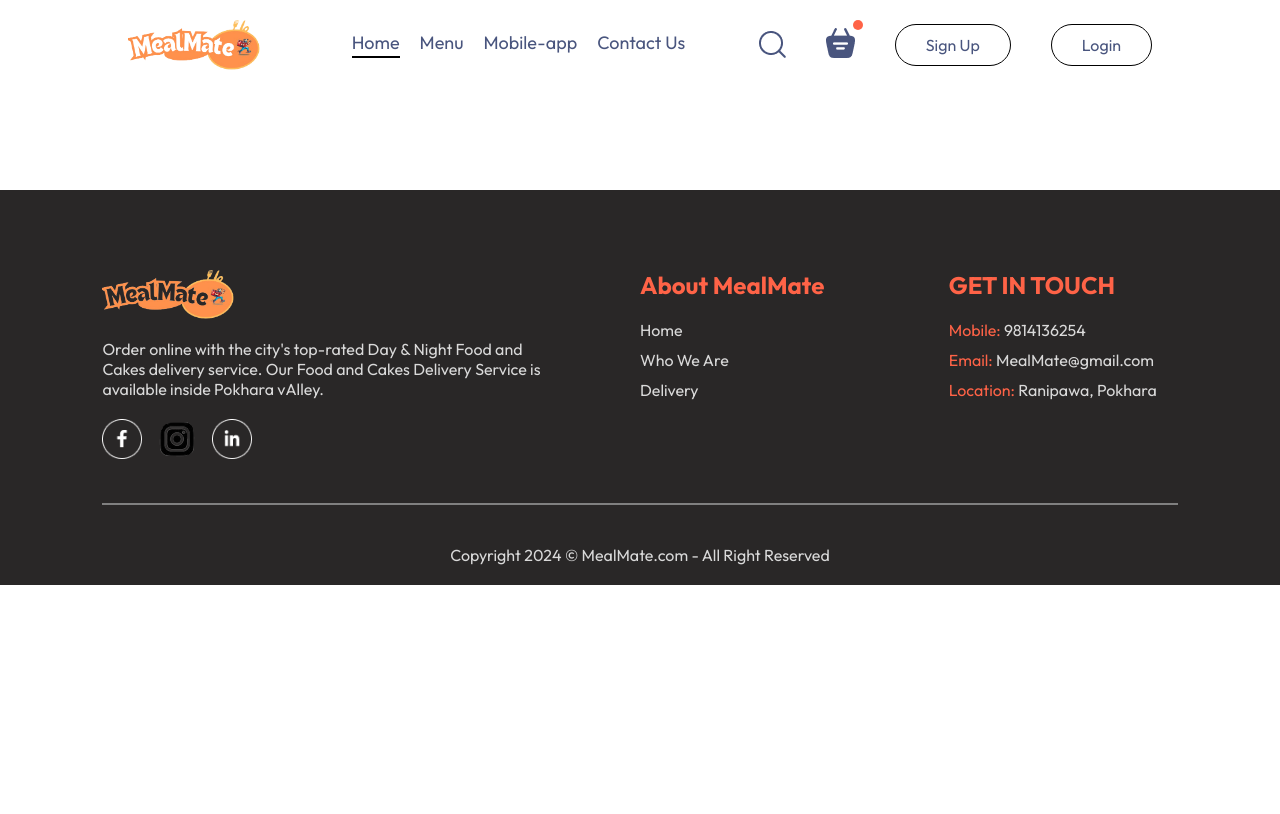
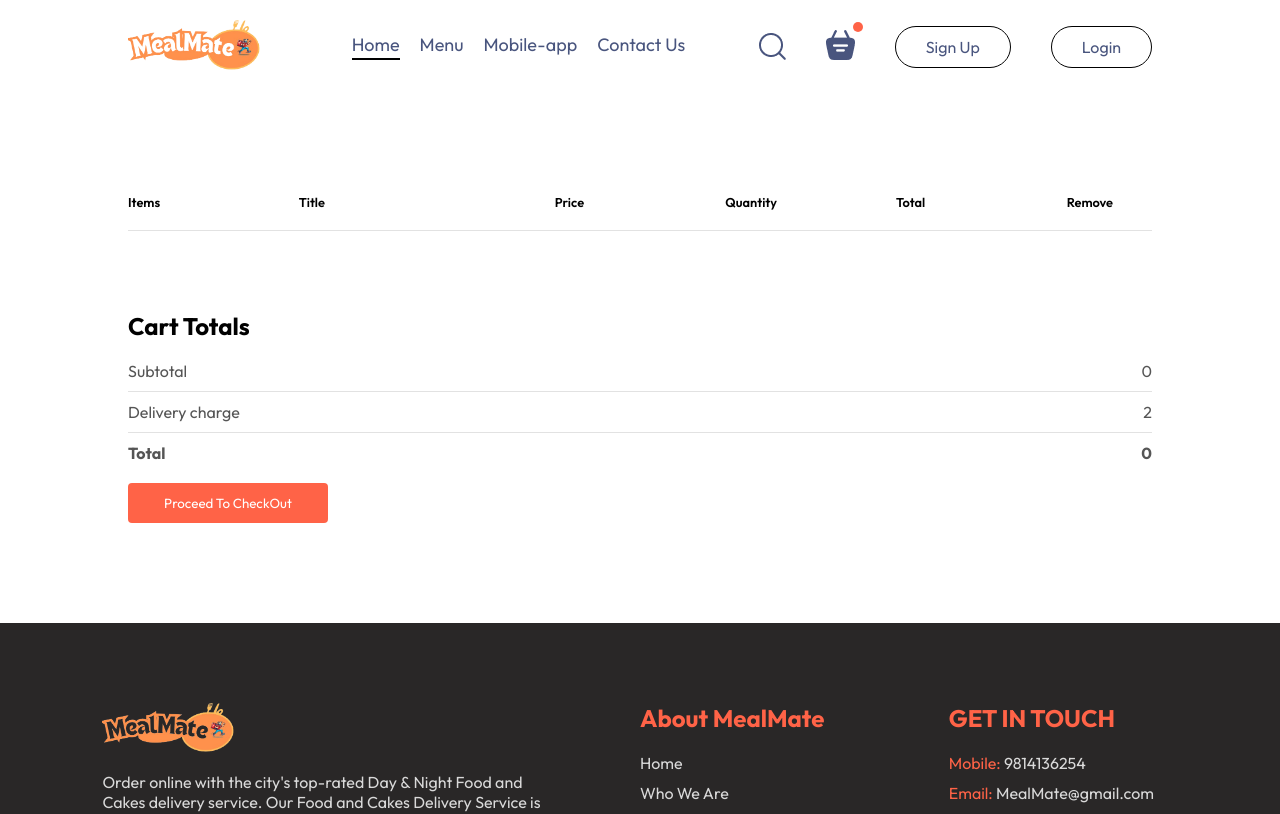
Before and after one commit to biswaslohani123/MealMate, a React (Vite) app in the folder Frontend/: page /Cart in a window 1280 px wide. Shown: the top 814 px of the page. Built offline with nearby package versions, Linux system fonts and the light colour scheme.

Commit message:
cart page

```diff
--- a/Frontend/src/components/FoodDisplay/FoodDisplay.jsx
+++ b/Frontend/src/components/FoodDisplay/FoodDisplay.jsx
@@ -1,9 +1,10 @@
 import React, { useContext } from "react";
 import "./FoodDisplay.css";
+
+import FoodItem from "../FoodItem/FoodItem";
 import { StoreContext } from "../../context/StoreContext";
-import FoodItem from "../FoodItem/FoodItem";
 
-const FoodDisplay = () => {
+const FoodDisplay = ({category}) => {
   const { food_list } = useContext(StoreContext);
   return (
     <div>
@@ -11,6 +12,8 @@ const FoodDisplay = () => {
         <h2>Our Dishes</h2>
         <div className="food-display-list">
           {food_list.map((item, index) => {
+            if (category==="All" || category===item.category) {
+
               return (
                 <FoodItem
                   key={index}
@@ -21,6 +24,7 @@ const FoodDisplay = () => {
                   image={item.image}
                 />
               );
+            }
           })}
         </div>
       </div>
--- a/Frontend/src/components/FoodItem/FoodItem.jsx
+++ b/Frontend/src/components/FoodItem/FoodItem.jsx
@@ -20,7 +20,7 @@ const FoodItem = ({ id, name, price, description, image }) => {
                 ?<img className='add' onClick={() => addToCart(id)} src={assets.add_icon_white} alt="" />
                 :<div className='food-item-counter'>
                     <img onClick={()=> removeFromCart(id)} src={assets.remove_icon_red} alt="" />
-                    <p>{cartItems(id)}</p>
+                    <p>{cartItems[id]}</p>
                     <img onClick={()=> addToCart(id)}  src={assets.add_icon_green} alt="" />
                 </div>
             }
--- a/Frontend/src/components/Navbar/Navbar.jsx
+++ b/Frontend/src/components/Navbar/Navbar.jsx
@@ -12,7 +12,7 @@ const Navbar = ({setShowlogin, setIsSignUp}) => {
 
   return (
     <div className='navbar'>
-        <img src={assets.logo} alt="MealMate Logo" className='logo' />
+        <Link to='/'><img src={assets.logo} alt="MealMate Logo" className='logo' /></Link>
         <ul className="navbar-menu">
             <Link to='/' onClick={() => setMenu("Home")} className={menu === "Home"?"active":""}>Home</Link>
             <a href='#explore-menu' onClick= {() => setMenu("Menu")}className={menu === "Menu"?"active":""}>Menu</a>
@@ -22,7 +22,7 @@ const Navbar = ({setShowlogin, setIsSignUp}) => {
         <div className="navbar-right">
             <img src={assets.search_icon} alt="" />
             <div className="navbar-search-icon">
-                <img src={assets.basket_icon} alt="" />
+                <Link to='/cart'><img src={assets.basket_icon} alt="" /></Link>
                 <div className="dot"></div>
             </div>
             <button onClick={() => setIsSignUp(true)}>Sign Up</button>
--- a/Frontend/src/pages/Cart/Cart.css
+++ b/Frontend/src/pages/Cart/Cart.css
@@ -0,0 +1,67 @@
+.cart{
+    margin-top: 100px;
+
+
+
+}
+.cart-items-title{
+    display: grid;
+    grid-template-columns: 1fr 1.5fr 1fr 1fr 1fr 0.5fr;
+    align-items: center;
+    color: black;
+    font-size: max(1vw, 12px);
+    font-weight: 600;
+}
+.cart-items-item{
+    margin: 10px 0px;
+    color: black;
+}
+.cart-items-item img{
+    width: 50px;
+}
+.cart hr{
+    height: 1px;
+    background-color: #e2e2e2;
+    border: none;
+}
+.cart-items-item .cross {
+    cursor: pointer;
+
+
+}
+.cart-bottom{
+    margin-top: 80px;
+    display: flex;
+    justify-content: space-between;
+    gap: max(12vw,20px);
+}
+.cart-total{
+    flex: 1;
+    display: flex;
+    flex-direction: column;
+    gap: 20px;
+}
+.cart-total-details{
+    display: flex;
+    justify-content: space-between;
+    color: #555
+}
+.cart-total hr{
+    margin: 10px 0px ;
+}
+.cart-total button{
+    border: none;
+    color: white ;
+    background-color: tomato;
+    width: max(15vw, 200px);
+    padding: 12px 0px;
+    border-radius: 4px;
+    cursor: pointer;
+    transition: all 0.3s ease-in-out;
+}
+.cart-total button:hover{
+    background: tomato;
+    color: white;
+    transform: scale(1.1);
+    box-shadow: 0px 4px 15px rgba(255, 99, 71, 0.5);
+}
--- a/Frontend/src/pages/Cart/Cart.jsx
+++ b/Frontend/src/pages/Cart/Cart.jsx
@@ -1,12 +1,65 @@
-import React from 'react'
-import './Cart.css'
+import React, { useContext } from "react";
+import "./Cart.css";
+import { StoreContext } from "../../context/StoreContext";
+import { assets } from "../../assets/assets";
 
 const Cart = () => {
+  const { cartItems, food_list, removeFromCart } = useContext(StoreContext);
   return (
-    <div>
+    <div className="cart">
+      <div className="cart-items">
+        <div className="cart-items-title">
+          <p>Items</p>
+          <p>Title</p>
+          <p>Price</p>
+          <p>Quantity</p>
+          <p>Total</p>
+          <p>Remove</p>
+        </div>
+        <br />
+        <hr />
+        {food_list.map((item, index) => {
+          if (cartItems[item._id] > 0) {
+            return (
+              <>
+                <div className="cart-items-title cart-items-item">
+                  <img src={item.image} alt="" />
+                  <p>{item.name}</p>
+                  <p>Rs.{item.price}</p>
+                  <p>{cartItems[item._id]}</p>
+                  <p>Rs.{item.price * cartItems[item._id]}</p>
+                  <p onClick={() => removeFromCart(item._id)} className="cross">x</p>
+                </div>
+                <hr />
+              </>
+            );
+          }
+        })}
+      </div>
+      <div className="cart-bottom">
+        <div className="cart-total">
+          <h2>Cart Totals</h2>
+          <div>
+            <div className="cart-total-details">
+              <p>Subtotal</p>
+              <p>{0}</p>
+            </div>
+            <hr />
+            <div className="cart-total-details">
+              <p>Delivery charge</p>
+              <p>{2}</p>
+            </div>
+            <hr />
+            <div className="cart-total-details">
+              <b>Total</b>
+              <b>{0}</b>
+            </div>
+          </div>
+            <button>Proceed To CheckOut</button>
+        </div>
+      </div>
+    </div>
+  );
+};
 
-    </div>
-  )
-}
-
-export default Cart
+export default Cart;
```
Lines whose indentation alone changed are shown as unchanged.
